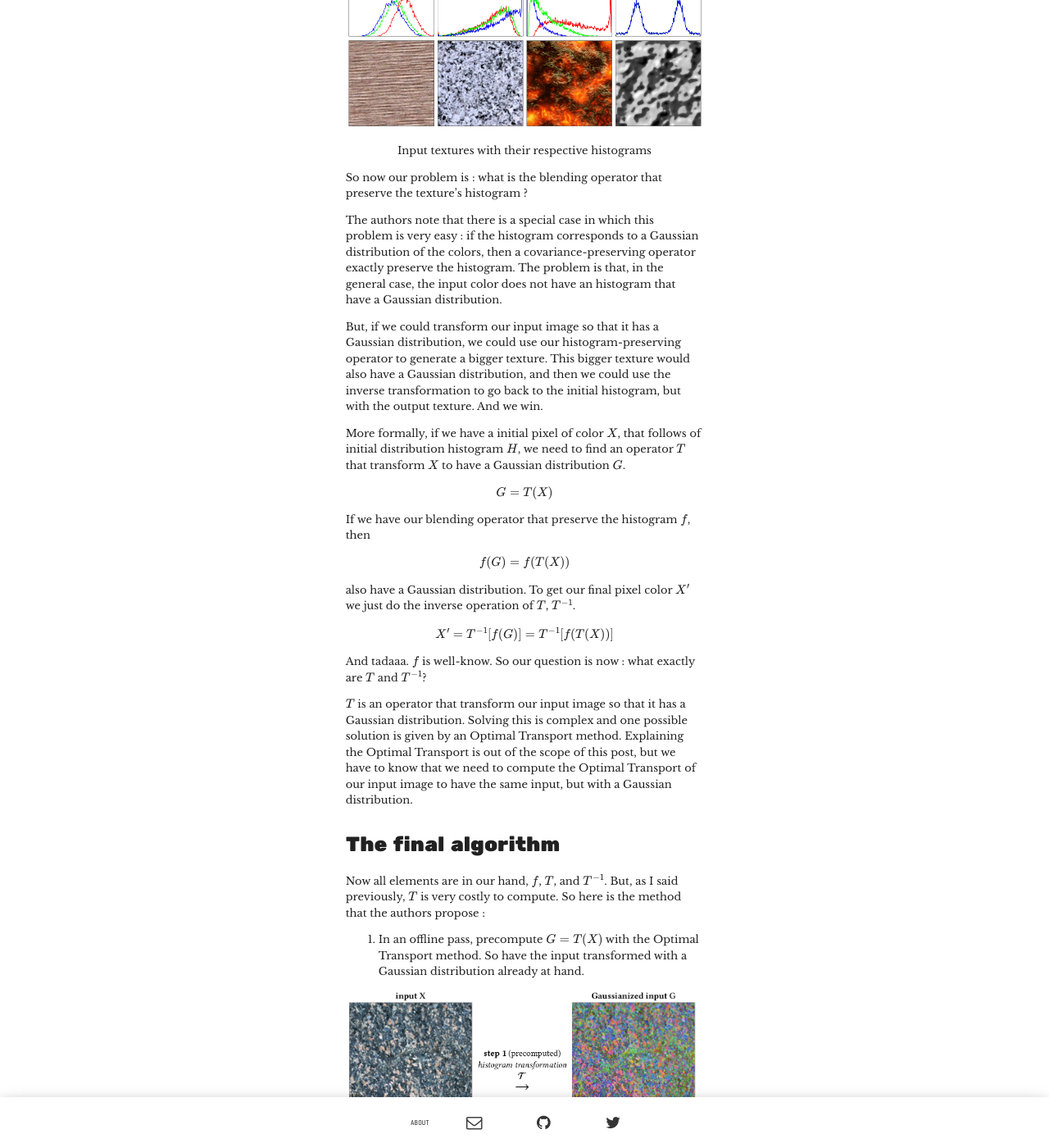
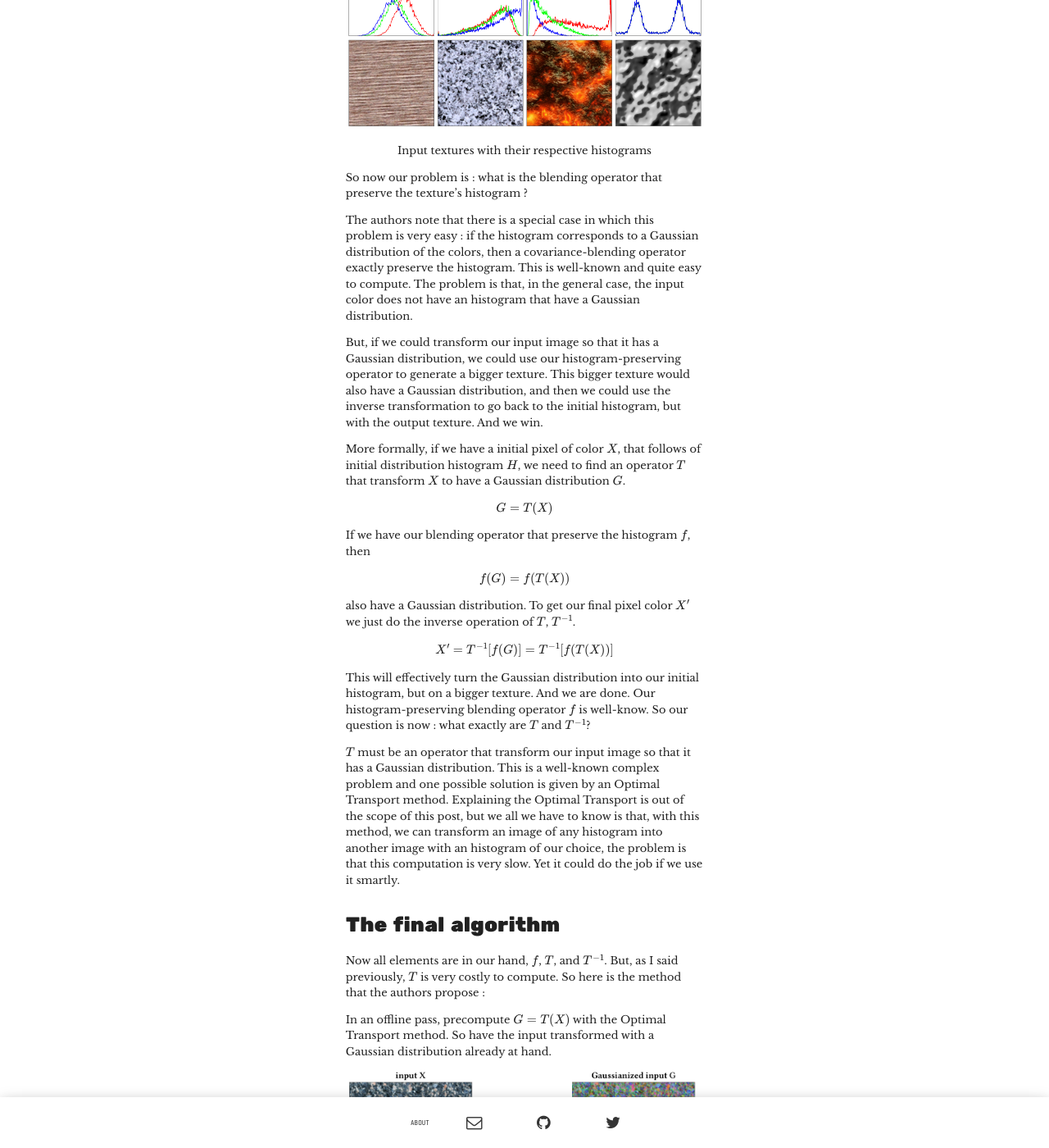
Before and after one commit to rivten/rivten.github.io, a Jekyll site: the page built from _posts/2018-07-07-tldr-noise-histogram.md, in a window 1280 px wide and 1400 px high, scrolled down 2070 px. Shown: the whole window at 82% size. Built offline with Jekyll 4.4.1, drawn with Linux system fonts in a browser that asks for light colours; formulas are drawn with MathJax 3; some of the changed text lies outside the part shown.

Commit message:
v1 of histogram article

```diff
--- a/_posts/2018-07-07-tldr-noise-histogram.md
+++ b/_posts/2018-07-07-tldr-noise-histogram.md
@@ -43,7 +43,7 @@ The histogram of a texture is the curve that gives us the number of pixels that
 
 So now our problem is : what is the blending operator that preserve the texture's histogram ?
 
-The authors note that there is a special case in which this problem is very easy : if the histogram corresponds to a Gaussian distribution of the colors, then a covariance-preserving operator exactly preserve the histogram. The problem is that, in the general case, the input color does not have an histogram that have a Gaussian distribution.
+The authors note that there is a special case in which this problem is very easy : if the histogram corresponds to a Gaussian distribution of the colors, then a covariance-blending operator exactly preserve the histogram. This is well-known and quite easy to compute. The problem is that, in the general case, the input color does not have an histogram that have a Gaussian distribution.
 
 But, if we could transform our input image so that it has a Gaussian distribution, we could use our histogram-preserving operator to generate a bigger texture. This bigger texture would also have a Gaussian distribution, and then we could use the inverse transformation to go back to the initial histogram, but with the output texture. And we win.
 
@@ -59,27 +59,27 @@ also have a Gaussian distribution. To get our final pixel color $X'$ we just do
 
 $$ X' = T^{-1}[f(G)] = T^{-1}[f(T(X))]$$
 
-And tadaaa. $f$ is well-know. So our question is now : what exactly are $T$ and $T^{-1}$?
+This will effectively turn the Gaussian distribution into our initial histogram, but on a bigger texture. And we are done. Our histogram-preserving blending operator $f$ is well-know. So our question is now : what exactly are $T$ and $T^{-1}$?
 
-$T$ is an operator that transform our input image so that it has a Gaussian distribution. Solving this is complex and one possible solution is given by an Optimal Transport method. Explaining the Optimal Transport is out of the scope of this post, but we have to know that we need to compute the Optimal Transport of our input image to have the same input, but with a Gaussian distribution.
+$T$ must be an operator that transform our input image so that it has a Gaussian distribution. This is a well-known complex problem and one possible solution is given by an Optimal Transport method. Explaining the Optimal Transport is out of the scope of this post, but we all we have to know is that, with this method, we can transform an image of any histogram into another image with an histogram of our choice, the problem is that this computation is very slow. Yet it could do the job if we use it smartly.
 
 # The final algorithm
 
 Now all elements are in our hand, $f$, $T$, and $T^{-1}$. But, as I said previously, $T$ is very costly to compute. So here is the method that the authors propose :
 
-1. In an offline pass, precompute $G = T(X)$ with the Optimal Transport method. So have the input transformed with a Gaussian distribution already at hand.
+* In an offline pass, precompute $G = T(X)$ with the Optimal Transport method. So have the input transformed with a Gaussian distribution already at hand.
 
 ![Step 1 of the algorithm](/images/histogram_article/hist_step1.png)
 <center>Step 1 of the algorithm</center>
 
-2. Since we will need to compute $T^{-1}$ at runtime and since it is also costly to compute, precompute some value of $T^{-1}$ with the Optimal Transport method and store it in a look-up table.
-3. At runtime, we have $G$ that has a Gaussian distribution, we use $f$ to blend the three initial pixels while preserving the Gaussian distribution $f(G)$, and we use the precomputed look-up table to apply it to $T^{-1}$.
+* Since we will need to compute $T^{-1}$ at runtime and since it is also costly to compute, precompute some value of $T^{-1}$ with the Optimal Transport method and store it in a look-up table.
+* At runtime, we have $G$ that has a Gaussian distribution, we use $f$ to blend the three initial pixels while preserving the Gaussian distribution $f(G)$, and we use the precomputed look-up table to apply it to $T^{-1}$.
 
 ![Step 2 of the algorithm](/images/histogram_article/hist_step2.png)
 <center>Step 2 of the algorithm</center>
 
 
-After the third step, we have effectively computed
+After the third step, we have effectively computed:
 
 $$T^{-1}[f(G)] = T^{-1}[f(T(X))] = X'$$
 
```
Also changed, not shown: other parts of _posts/2018-07-07-tldr-noise-histogram.md (+2 -2 lines).
